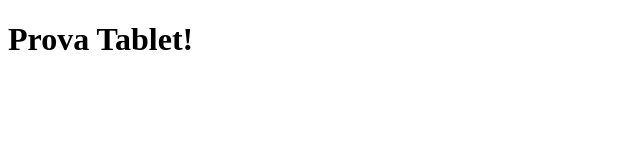
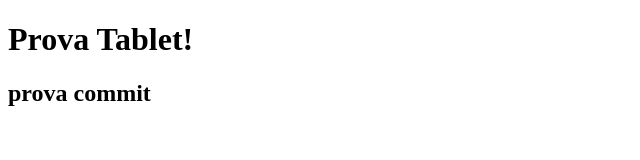
Before and after one commit to MicheleIanni86/MeekiProva, a plain HTML site: page index.html in a window 1280 px wide. Shown: the whole page, without its empty margins (0-640 px from the left). Drawn offline with Linux system fonts and the light colour scheme.

Commit message:
prova commit

```diff
--- a/index.html
+++ b/index.html
@@ -7,5 +7,6 @@
 </head>
 <body>
     <h1>Prova Tablet!</h1>
+    <h2>prova commit</h2>
 </body>
 </html>
```
